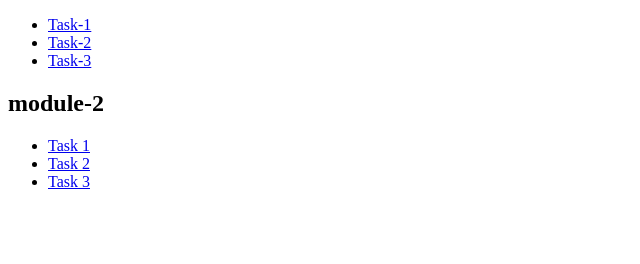
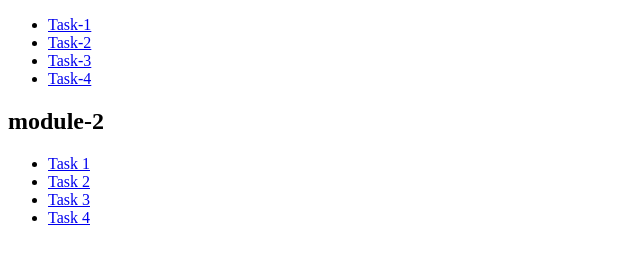
Before and after one commit to Serhii-Bondariev/easy-JS, a plain HTML site: page index.html in a window 1280 px wide. Shown: the whole page, without its empty margins (0-640 px from the left). Drawn offline with Linux system fonts and the light colour scheme.

Commit message:
Update index.html

```diff
--- a/index.html
+++ b/index.html
@@ -10,12 +10,14 @@
       <li><a href="./tasks/1modul-1/task-1.html">Task-1</a></li>
       <li><a href="./tasks/1modul-1/task-2.html">Task-2</a></li>
       <li><a href="./tasks/1modul-1/task-3.html">Task-3</a></li>
+      <li><a href="./tasks/1modul-1/task-3.html">Task-4</a></li>
     </ul>
     <h2>module-2</h2>
     <ul>
       <li><a href="./tasks/modul-2/task-1.html">Task 1</a></li>
       <li><a href="./tasks/modul-2/task-2.html">Task 2</a></li>
       <li><a href="./tasks/modul-2/task-3.html">Task 3</a></li>
+      <li><a href="./tasks/modul-2/task-3.html">Task 4</a></li>
     </ul>
   </body>
 </html>
```
